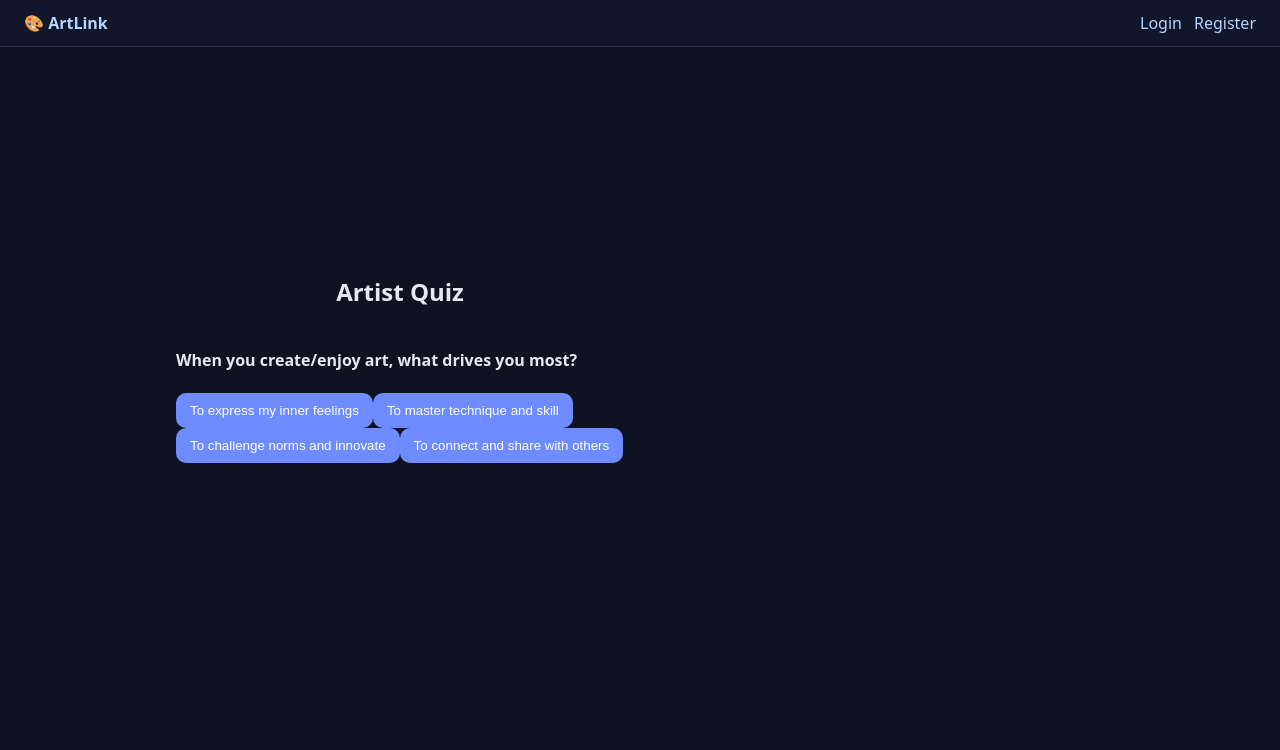
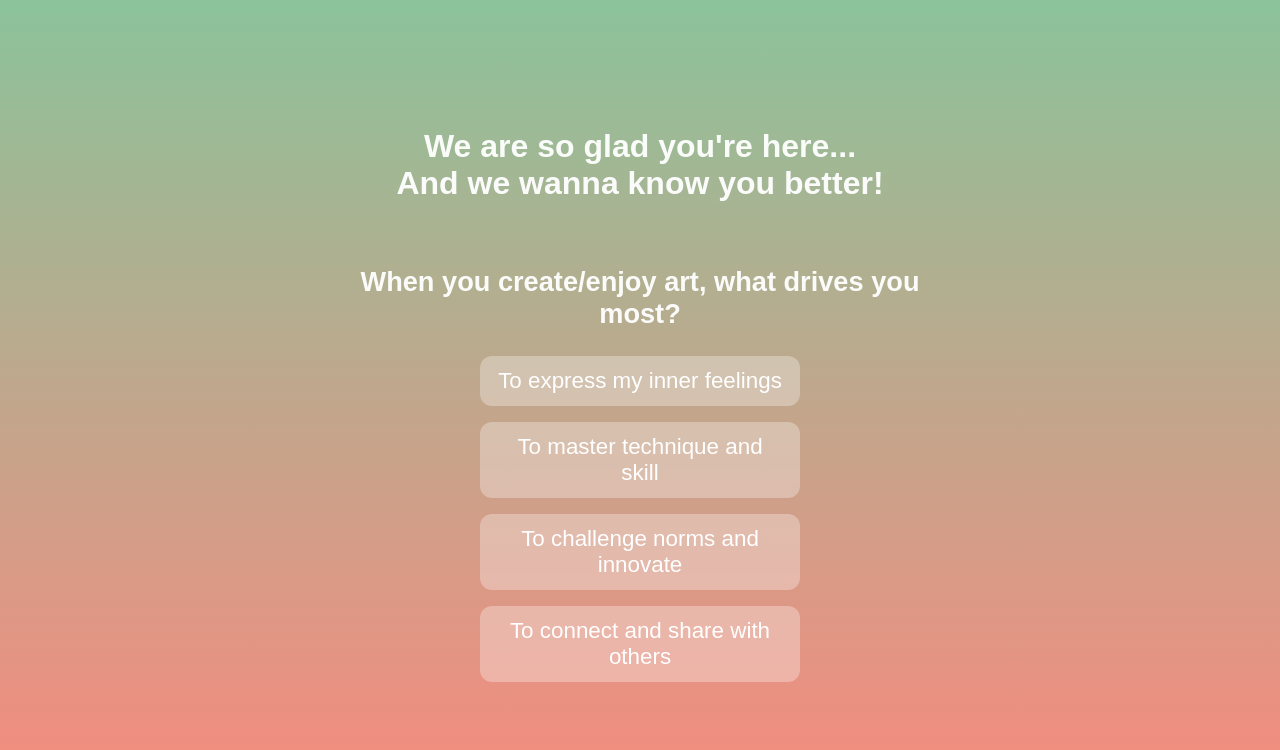
Before and after one commit to HackHarvarddddd/Our_Project-, a React (Vite) app in the folder frontend/: page /quiz in a window 1280 px wide. Shown: the top 750 px of the page. Built offline with nearby package versions, Linux system fonts and the light colour scheme.

Commit message:
add: added css

```diff
--- a/frontend/src/pages/Quiz.jsx
+++ b/frontend/src/pages/Quiz.jsx
@@ -1,6 +1,7 @@
 import React, { useState } from 'react';
 import api from '../api';
 import { useNavigate } from 'react-router-dom';
+import '../styles/Quiz.css';
 
 const QUESTIONS = [
 	{
@@ -31,16 +32,6 @@ const QUESTIONS = [
 			'A critic (I analyze and evaluate)',
 			'A curator (I collect and organize)',
 			'An appreciator (I enjoy)',
-		],
-	},
-	{
-		id: 4,
-		question: 'Do you have a preference over genre of music?',
-		options: [
-			'Classical, Jazz & Instrumental',
-			'R&B, Pop & Modern',
-			'Rock, Disco & Funk',
-			'Acoustic, Folk & Country',
 		],
 	},
 ];
@@ -114,13 +105,17 @@ export default function Quiz() {
 	}
 
 	return (
+    <div className="page">
+     <link href="https://fonts.googleapis.com/css2?family=Baloo+2&display=swap" rel="stylesheet" />
+
 		<div className="card">
-			<h2>Artist Quiz</h2>
+
 			{currentQuestionIndex < QUESTIONS.length ? (
 				<div>
-					<h4>{QUESTIONS[currentQuestionIndex].question}</h4>
+          <h2 className='header'>We are so glad you're here... <br /> And we wanna know you better!</h2>
+					<h4 className="question">{QUESTIONS[currentQuestionIndex].question}</h4>
 					{QUESTIONS[currentQuestionIndex].options.map((option) => (
-						<button key={option} onClick={() => handleAnswer(option)}>
+						<button className='answer-button' key={option} onClick={() => handleAnswer(option)}>
 							{option}
 						</button>
 					))}
@@ -128,10 +123,10 @@ export default function Quiz() {
 			) : (
 				<div>
 					<div className="row">
-						<div className="col">
+						<div className="interests-section">
 							<h4>Interests</h4>
 							{INTERESTS.map((i) => (
-								<label key={i} className="small">
+								<label key={i} className="interest-item">
 									<input
 										type="checkbox"
 										checked={interests.includes(i)}
@@ -141,10 +136,10 @@ export default function Quiz() {
 								</label>
 							))}
 						</div>
-						<div className="col">
+						<div className="genres-section">
 							<h4>Genres</h4>
 							{GENRES.map((i) => (
-								<label key={i} className="small">
+								<label key={i} className="genre-item">
 									<input
 										type="checkbox"
 										checked={genres.includes(i)}
@@ -154,10 +149,10 @@ export default function Quiz() {
 								</label>
 							))}
 						</div>
-						<div className="col">
+						<div className="availability-section">
 							<h4>Availability</h4>
 							{SLOTS.map((i) => (
-								<label key={i} className="small">
+								<label key={i} className="availability-item">
 									<input
 										type="checkbox"
 										checked={availability.includes(i)}
@@ -166,6 +161,8 @@ export default function Quiz() {
 									{i}
 								</label>
 							))}
+						</div>
+						<div className="location-values-section">
 							<h4>Location</h4>
 							<input
 								value={location}
@@ -185,7 +182,7 @@ export default function Quiz() {
 							/>
 						</div>
 					</div>
-					<div style={{ marginTop: 12 }}>
+					<div className="row submit-row">
 						<button onClick={submit}>Submit Quiz</button>
 						{msg && (
 							<span className="small" style={{ marginLeft: 12 }}>
@@ -196,5 +193,6 @@ export default function Quiz() {
 				</div>
 			)}
 		</div>
+    </div>
 	);
 }
--- a/frontend/src/pages/Register.jsx
+++ b/frontend/src/pages/Register.jsx
@@ -27,6 +27,7 @@ async function onSubmit(e){
 
 return (
   <div className="page">
+
     <div className="card">
       <h2 className="title">Create account</h2>
       <form onSubmit={onSubmit} className="form">
--- a/frontend/src/styles/Login.css
+++ b/frontend/src/styles/Login.css
@@ -5,7 +5,7 @@ width: 100vw;
 display: flex;
 justify-content: center;
 align-items: center;
-background: linear-gradient(180deg, #c7ffd6 0%, #f78a7e 100%);
+background: linear-gradient(180deg, #8bc39a 0%, #f78a7e 100%);
 margin: 0;
 padding: 0;
 position: fixed; /* Ensures it covers the entire viewport */
--- /dev/null
+++ b/frontend/src/styles/Quiz.css
@@ -0,0 +1,150 @@
+/* ================== Page Layout ================== */
+.page {
+height: 100vh;
+width: 100vw;
+display: flex;
+justify-content: center;
+align-items: center;
+background: linear-gradient(180deg, #8bc39a 0%, #f78a7e 100%);
+margin: 0;
+padding: 0;
+position: fixed; /* Ensures it covers the entire viewport */
+top: 0;
+left: 0;
+overflow: hidden; /* Prevents scrolling */
+}
+
+.header {
+  font-size: 2rem;
+  font-weight: 700;
+  color: rgba(255, 255, 255, 0.95); /* Make text more visible */
+  width: 35rem;
+  margin-bottom: 4rem;
+  text-align: center; /* Center horizontally */
+}
+
+.question {
+  font-size: 1.7rem;
+  font-weight: 600;
+  color: rgba(255, 255, 255, 0.95); /* Make text more visible */
+  margin-bottom: 1.6rem;
+  text-align: center; /* Center horizontally */
+}
+
+.answer-button {
+  display: block;
+  width: 100%;
+  max-width: 20rem;
+  padding: 0.75rem 1rem;
+  margin: 1rem auto;
+  border-radius: 0.75rem;
+  border: none;
+  background-color: rgba(255, 255, 255, 0.3);
+  color: #ffffff;
+  font-size: 1.4rem;
+  font-weight: 100;
+  cursor: pointer;
+  transition: background-color 0.3s ease;
+}
+
+/* ================== Fonts ================== */
+@import url('https://fonts.googleapis.com/css2?family=Montserrat:wght@100;300;400;700;900&display=swap');
+
+body {
+  font-family: 'Montserrat', sans-serif;
+}
+
+/* ================== Horizontal Layout ================== */
+.horizontal-layout {
+  display: flex;
+  justify-content: space-between;
+  top: -10rem;
+  margin-bottom: 5rem;
+  gap: 5rem; /* Add spacing between columns */
+}
+
+.col {
+  flex: 1; /* Ensure equal width for all columns */
+  max-width: 25%; /* Optional: Limit the maximum width of each column */
+}
+
+.col h4 {
+  margin-bottom: 1rem;
+}
+
+.col label {
+  display: block;
+  margin-bottom: 0.5rem;
+}
+
+.submit-row {
+  margin-top: 2rem;
+  text-align: center; /* Center the submit button */
+}
+
+.submit-row button {
+  padding: 0.75rem 1.5rem;
+  font-size: 1.2rem;
+  border-radius: 0.5rem;
+  background-color: #ffffff;
+  color: #333;
+  border: none;
+  cursor: pointer;
+  transition: background-color 0.3s ease;
+}
+
+.submit-row button:hover {
+  background-color: #f0f0f0;
+}
+
+/* ================== Sections ================== */
+/* Interests Section */
+.interests-section {
+  flex: 1;
+  max-width: 25%;
+}
+
+.interest-item {
+  display: block;
+  margin-bottom: 0.5rem;
+}
+
+/* Genres Section */
+.genres-section {
+  flex: 1;
+  max-width: 25%;
+}
+
+.genre-item {
+  display: block;
+  margin-bottom: 0.5rem;
+}
+
+/* Availability Section */
+.availability-section {
+  flex: 1;
+  max-width: 25%;
+}
+
+.availability-item {
+  display: block;
+  margin-bottom: 0.5rem;
+}
+
+/* Location and Values Section */
+.location-values-section {
+  flex: 1;
+  max-width: 25%;
+}
+
+.location-values-section input {
+  display: block;
+  margin-bottom: 1rem;
+}
+
+/* Adjust spacing between sections */
+.row {
+  display: flex;
+  justify-content: space-between;
+  gap: 2rem;
+}
--- a/frontend/src/styles/Register.css
+++ b/frontend/src/styles/Register.css
@@ -5,7 +5,7 @@ width: 100vw;
 display: flex;
 justify-content: center;
 align-items: center;
-background: linear-gradient(180deg, #c7ffd6 0%, #f78a7e 100%);
+background: linear-gradient(180deg, #8bc39a 0%, #f78a7e 100%);
 margin: 0;
 padding: 0;
 position: fixed;
```
Also changed, not shown: 1 other file (tests, documents, lock files or other folders).
